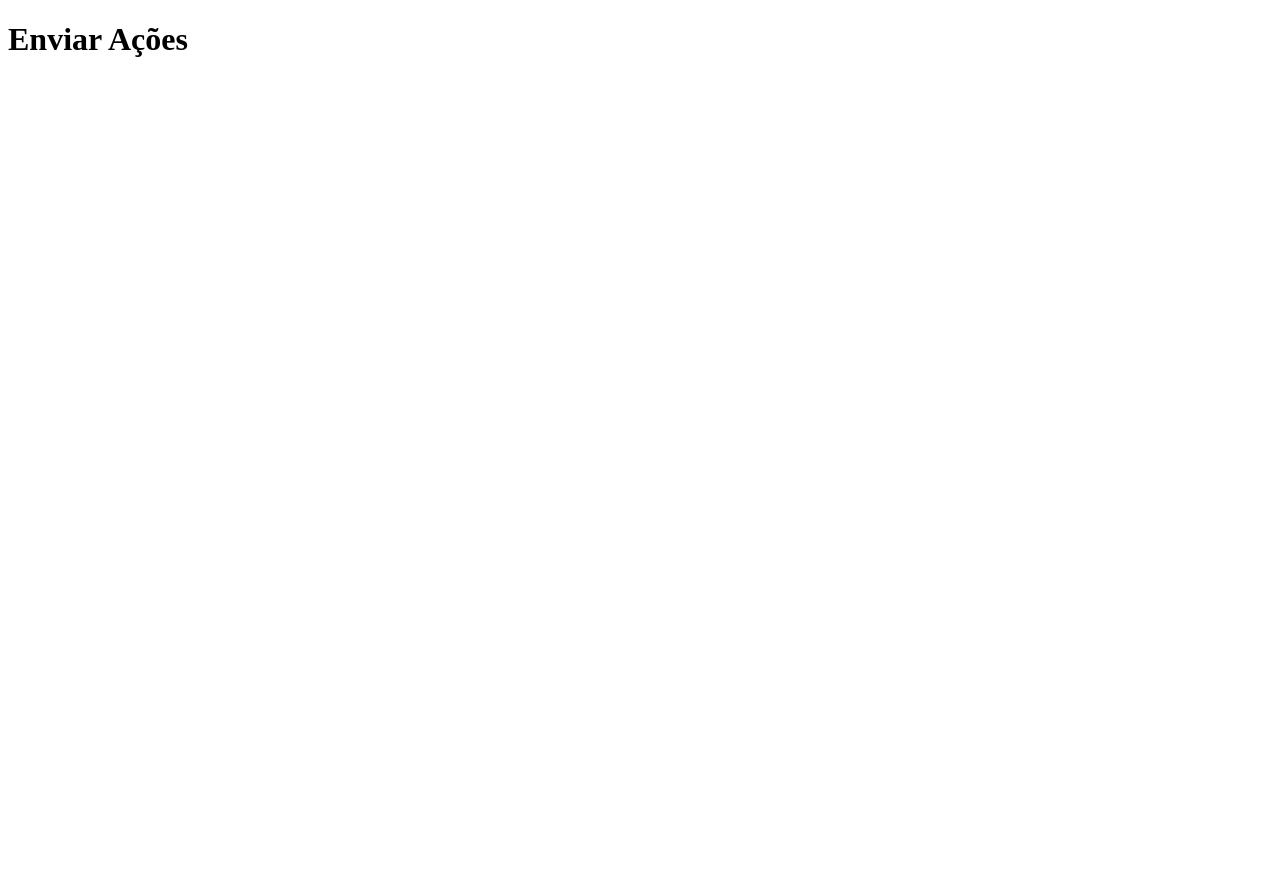
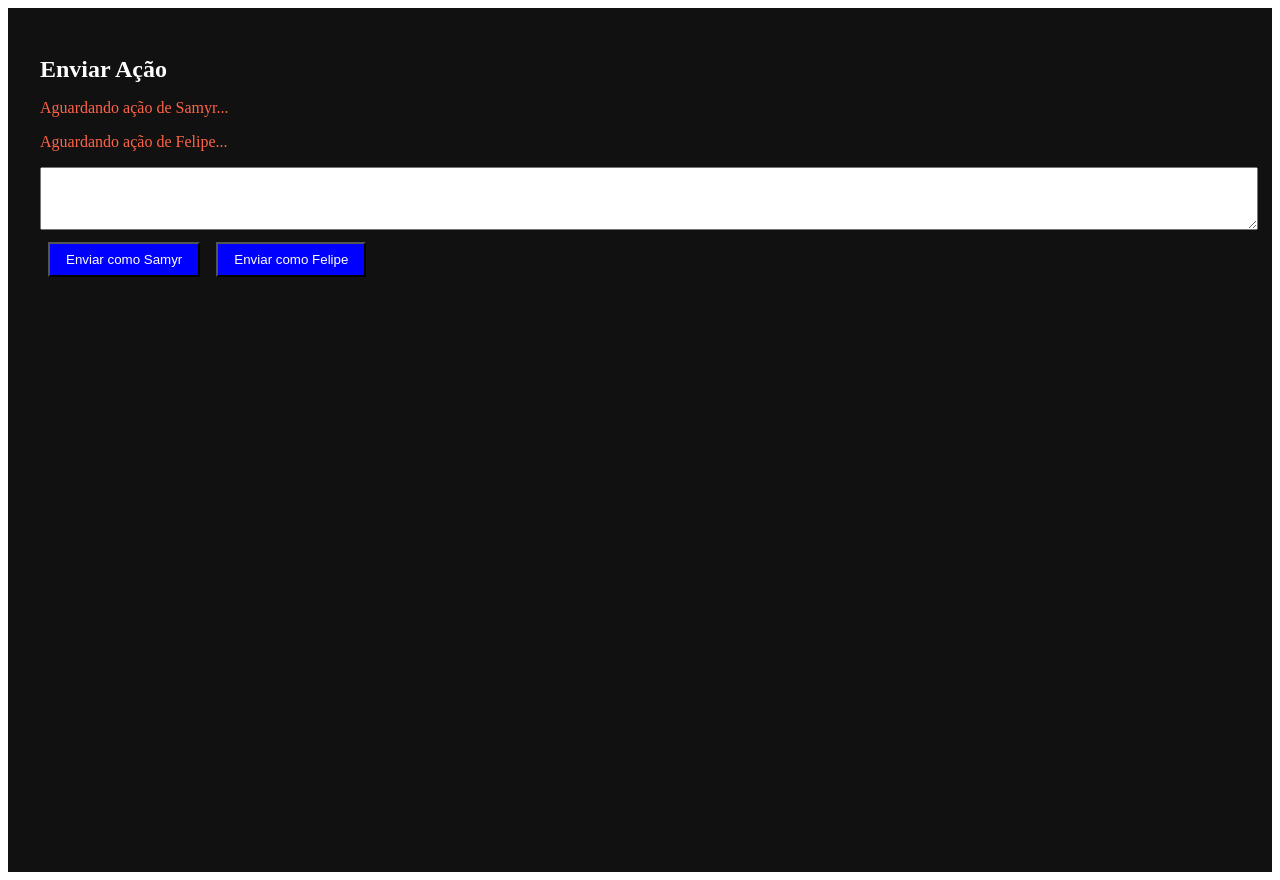
Before and after one commit to samyrdeandrade/taberna-do-dragao, a Next.js app in the folder pages/: page /acoes in a window 1280 px wide. Before the commit the page ends 800 px from the top, so only its background shows below. Built offline with nearby package versions, Linux system fonts and the light colour scheme.

Commit message:
Update acoes.js

```diff
--- a/pages/pages/acoes.js
+++ b/pages/pages/acoes.js
@@ -1 +1,61 @@
-export default function Acoes() { return <h1>Enviar Ações</h1>; }
+import { useState } from 'react'
+
+export default function Acoes() {
+  const [acoes, setAcoes] = useState({})
+  const [mensagem, setMensagem] = useState('')
+
+  const jogadores = ['Samyr', 'Felipe']
+
+  function enviarAcao(jogador) {
+    if (!mensagem.trim()) return
+    setAcoes(prev => ({ ...prev, [jogador]: mensagem }))
+    setMensagem('')
+  }
+
+  const todosEnviaram = jogadores.every(j => acoes[j])
+
+  return (
+    <div style={{ minHeight: '100vh', background: '#111', color: '#fff', padding: '2rem' }}>
+      <h1 style={{ fontSize: '1.5rem', marginBottom: '1rem' }}>Enviar Ação</h1>
+
+      <div>
+        {jogadores.map(j => (
+          <div key={j}>
+            {acoes[j]
+              ? <p style={{ color: 'lime' }}>Ação de {j} enviada</p>
+              : <p style={{ color: 'tomato' }}>Aguardando ação de {j}...</p>
+            }
+          </div>
+        ))}
+      </div>
+
+      {!todosEnviaram && (
+        <div style={{ marginTop: '1rem' }}>
+          <textarea
+            rows={3}
+            value={mensagem}
+            onChange={e => setMensagem(e.target.value)}
+            style={{ width: '100%', padding: '0.5rem' }}
+          />
+          {jogadores.map(j => (
+            !acoes[j] && (
+              <button
+                key={j}
+                onClick={() => enviarAcao(j)}
+                style={{ margin: '0.5rem', background: 'blue', color: '#fff', padding: '0.5rem 1rem' }}
+              >
+                Enviar como {j}
+              </button>
+            )
+          ))}
+        </div>
+      )}
+
+      {todosEnviaram && (
+        <p style={{ marginTop: '1rem', background: '#333', padding: '1rem' }}>
+          Todas as ações foram enviadas! O Mestre pode continuar a história.
+        </p>
+      )}
+    </div>
+  )
+}
```
